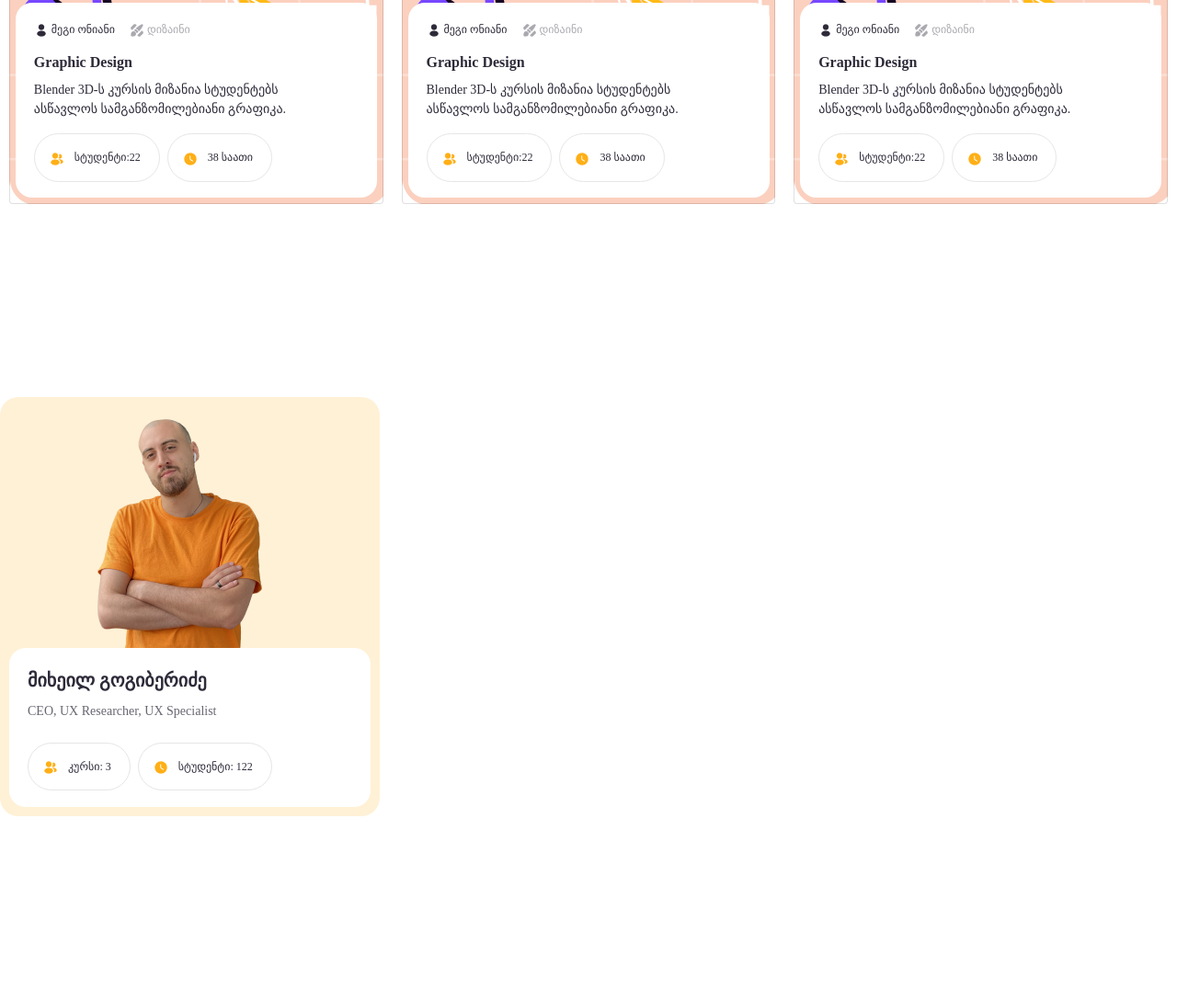
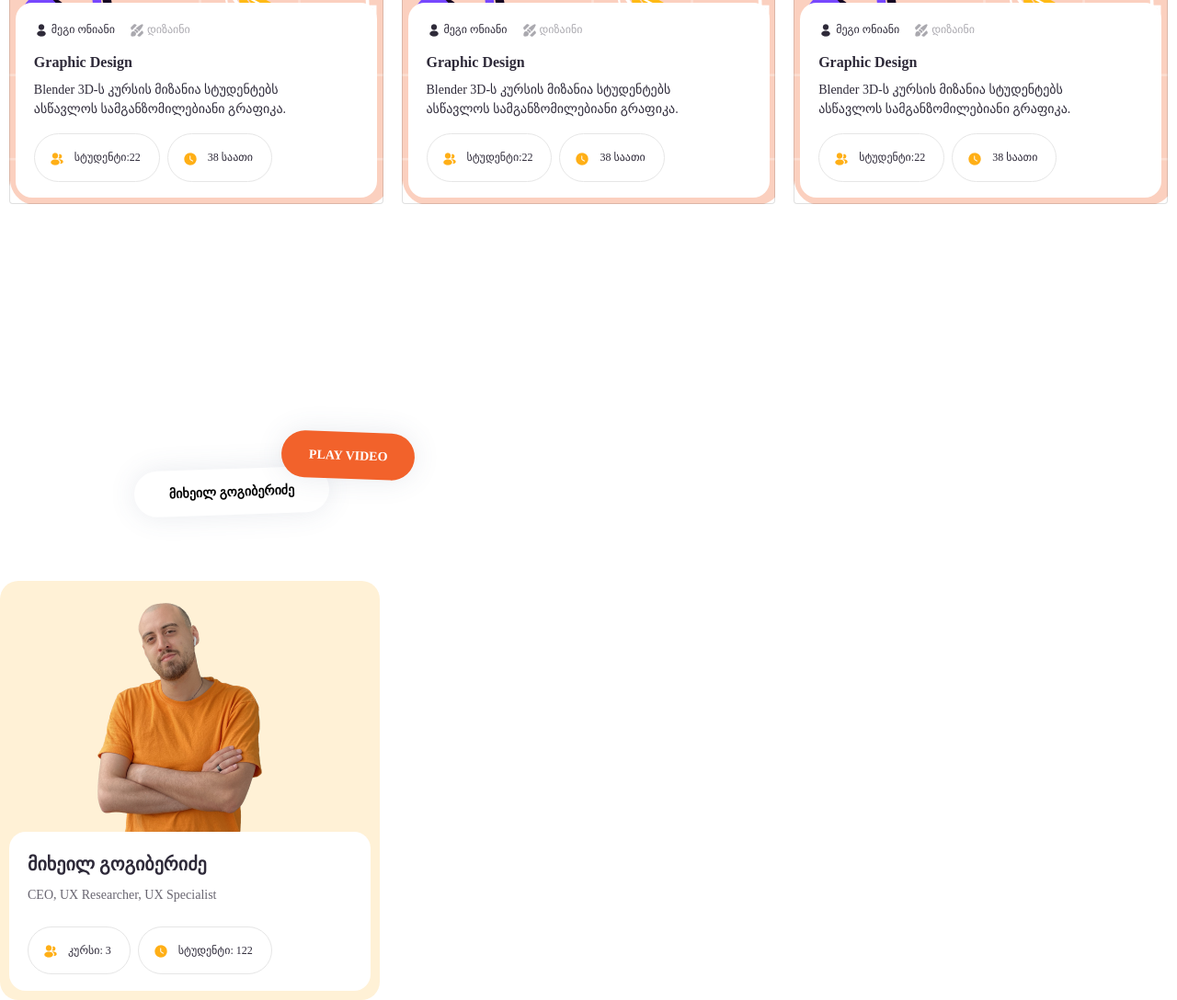
Before and after one commit to MadGroot/Academy, a plain HTML site: page index.html in a window 1280 px wide. Shown: the part 1752-2840 px from the top of the page at 92% size. Before the commit the page ends 2640 px from the top, so only its background shows below. Drawn offline with nearby package versions, Linux system fonts and the light colour scheme.

Commit message:
add hero section buttons

```diff
--- a/index.html
+++ b/index.html
@@ -250,7 +250,6 @@
 
 
 </section>
-
 <section>
 <div class="sliderCard">
   <img class="sliderImg" src="./images/Mikheil 13.png" alt="13">
@@ -263,10 +262,15 @@
     </div>
   </div>
 </div>
+</section>
 
 
-</section>
+<div class="backk">
 
+<p class="ImgName">მიხეილ გოგიბერიძე</p>
+<button class="ImgBtn">PLAY VIDEO</button>
+
+</div>
 
 
     <script src="https://cdn.jsdelivr.net/npm/bootstrap@5.0.2/dist/js/bootstrap.bundle.min.js" integrity="sha384-MrcW6ZMFYlzcLA8Nl+NtUVF0sA7MsXsP1UyJoMp4YLEuNSfAP+JcXn/tWtIaxVXM" crossorigin="anonymous"></script>
--- a/style.css
+++ b/style.css
@@ -177,7 +177,7 @@
 
 /* only adn one */
 .sliderCard{
-    margin-top: 200px;
+    margin-top: 400px;
 }
 
 
@@ -231,9 +231,52 @@
     color: #2E2A39;
     border: 1px solid #E6E6E6;
     border-radius: 46px;
-    gap: 8px;
     padding: 16px 20px 16px 16px;
 }
 .clck, .kcy, .slCourses p:first-child{
     margin-right: 8px;
 }
+
+
+
+/* Img buttons */
+
+
+.backk {
+    width: 570px;
+    height: 496px;
+    position: absolute;
+}
+.ImgBtn {
+    padding: 15px 30px 15px 30px;
+    background: #F2622B;
+    color: #ffffff;
+    box-shadow: 0px 0px 30px rgba(76, 94, 120, 0.12);
+    border-radius: 44px;
+    transform: rotate(2deg);
+    font-style: normal;
+    font-weight: 600;
+    font-size: 14px;
+    line-height: 21px;
+    border: none;
+    margin-top: 238px;
+    margin-left: 306px;
+}
+.ImgName {
+    width: 212px;
+    height: 50px;
+    padding: 15px 30px;
+    background-color: #ffffff;
+    color: black;
+    box-shadow: 0px 0px 30px rgba(76, 94, 120, 0.12);
+    border-radius: 44px;
+    transform: rotate(-2deg);
+    font-style: normal;
+    font-weight: 600;
+    font-size: 14px;
+    line-height: 21px;
+    text-align: center;
+    margin-left: 146px;
+    margin-top: 278px;
+    position: absolute;
+}
```
